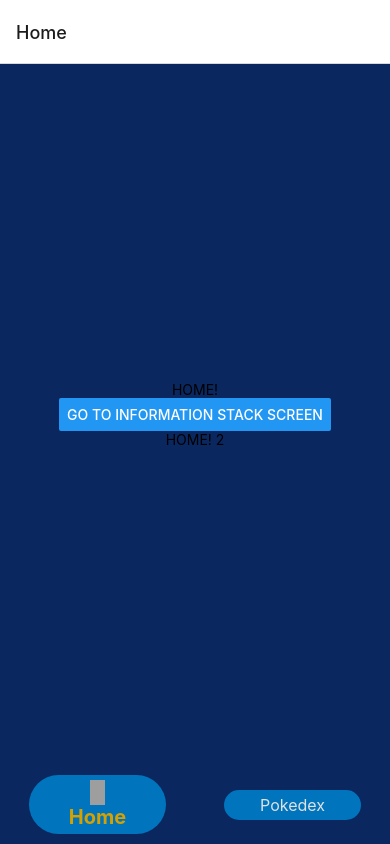
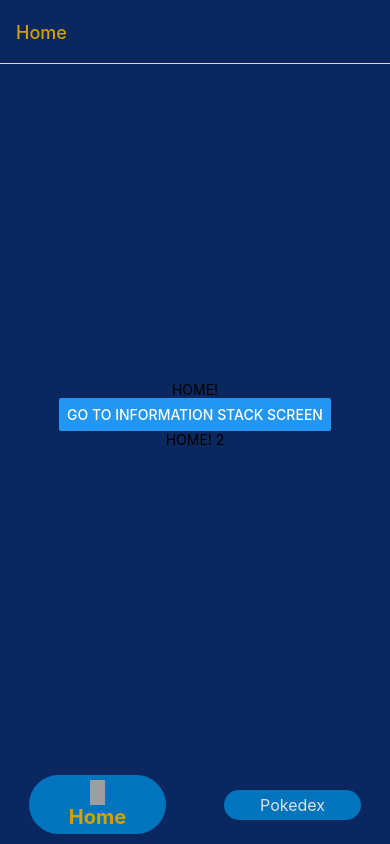
Before and after one commit to yasskate/pokedex, a React Native app: screen /HomeStack in a window 390 px wide. Built offline with nearby package versions, Linux system fonts and the light colour scheme; grey boxes are pictures that could not be loaded.

Commit message:
Improves header ui on home stack

```diff
--- a/src/navigation/stacks/homeStackScreen.js
+++ b/src/navigation/stacks/homeStackScreen.js
@@ -1,44 +1,38 @@
 import { createNativeStackNavigator } from '@react-navigation/native-stack'
-import Pokedex from '../../screens/pokedex'
 import Home from '../../screens/home'
 import Information from '../../screens/information'
 import { colors } from '../../utils/colors'
 
-// TODO:
-// - Set pokemon name as header when detail view is shown
-// https://reactnavigation.org/docs/headers/#updating-options-with-setoptions
-
 const Stack = createNativeStackNavigator()
 
 const HomeStackScreen = () => (
-  <Stack.Navigator initialRouteName='Pokedex'>
+  <Stack.Navigator
+    initialRouteName='Pokedex'
+    screenOptions={{
+      headerTintColor: colors.hardYellow
+    }}
+  >
     <Stack.Screen
       name='Home'
       component={Home}
-      // options={{ header: () => <></> }}
-      // options={{
-      //   title: 'Pokedex adsf',
-      //   headerTintColor: 'white',
-      //   headerStyle: {
-          // backgroundColor: 'red',
-          // backgroundColor: colors.hardBlue
-      //   },
-      //   headerTitleStyle: {
-      //     fontWeight: 'bold',
-      //     fontSize: 24
-      //   }
-      // }}
-      />
+      options={{
+        title: 'Home',
+        headerStyle: {
+          backgroundColor: colors.hardBlue
+        }
+      }}
+    />
 
       <Stack.Screen
         name='Information'
         component={Information}
-      // options={{ header: () => <></> }}
+        options={{
+          title: 'Information',
+          headerStyle: {
+            backgroundColor: colors.hardBlue
+          }
+        }}
       />
-    {/* <Stack.Screen
-      name="PokemonDetail"
-      component={PokemonDetail}
-    /> */}
   </Stack.Navigator>
 )
 
```
